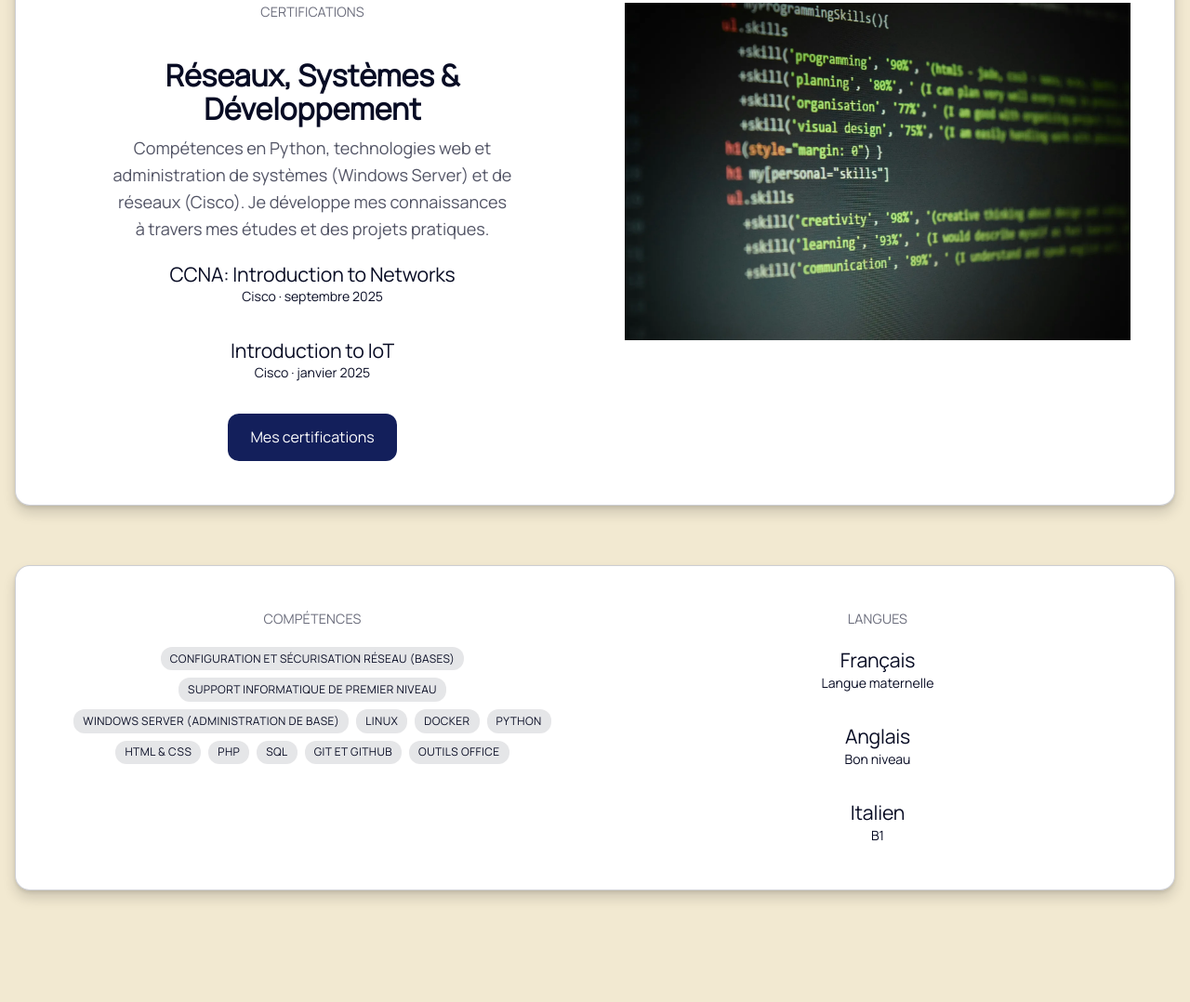
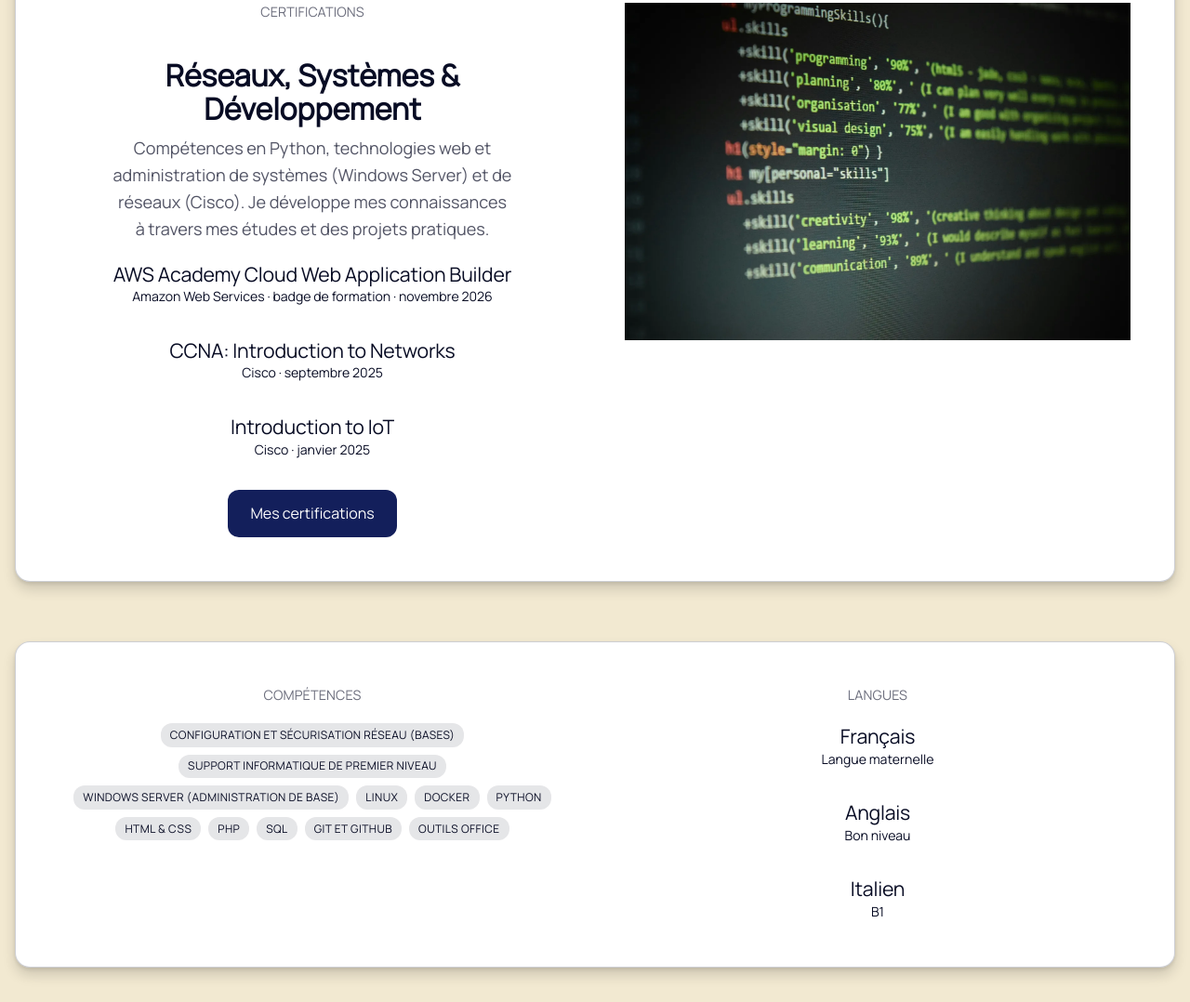
Before and after one commit to hugodvrs4/Carte-de-visite, a plain HTML site: page index.html in a window 1280 px wide. Shown: the part 2274-3352 px from the top of the page at 93% size. Drawn offline with Linux system fonts and the light colour scheme.

Commit message:
Certifications : ajout du badge AWS Academy Cloud Web Application Builder

```diff
--- a/index.html
+++ b/index.html
@@ -150,6 +150,10 @@ Vous trouverez ici mon parcours, mes réalisations et mes projets.</p>
               <p class="subheading">Compétences en Python, technologies web et administration de systèmes (Windows Server) et de réseaux (Cisco).
 Je développe mes connaissances à travers mes études et des projets pratiques.</p>
               <ul role="list" class="flex_vertical gap-small margin_none w-list-unstyled">
+                <li>
+                  <p class="heading_h4 margin-bottom_none">AWS Academy Cloud Web Application Builder</p>
+                  <p class="paragraph_small margin-bottom_none">Amazon Web Services · badge de formation · novembre 2026</p>
+                </li>
                 <li>
                   <p class="heading_h4 margin-bottom_none">CCNA: Introduction to Networks</p>
                   <p class="paragraph_small margin-bottom_none">Cisco · septembre 2025</p>
```
